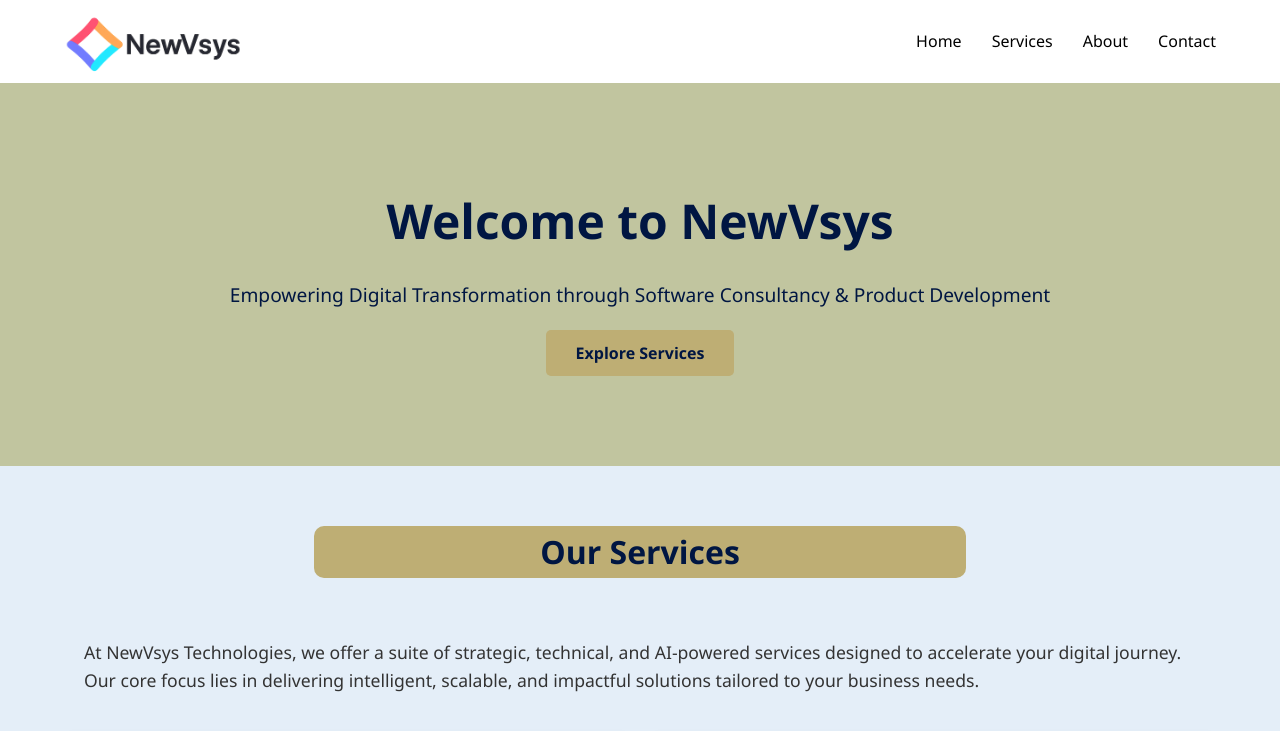
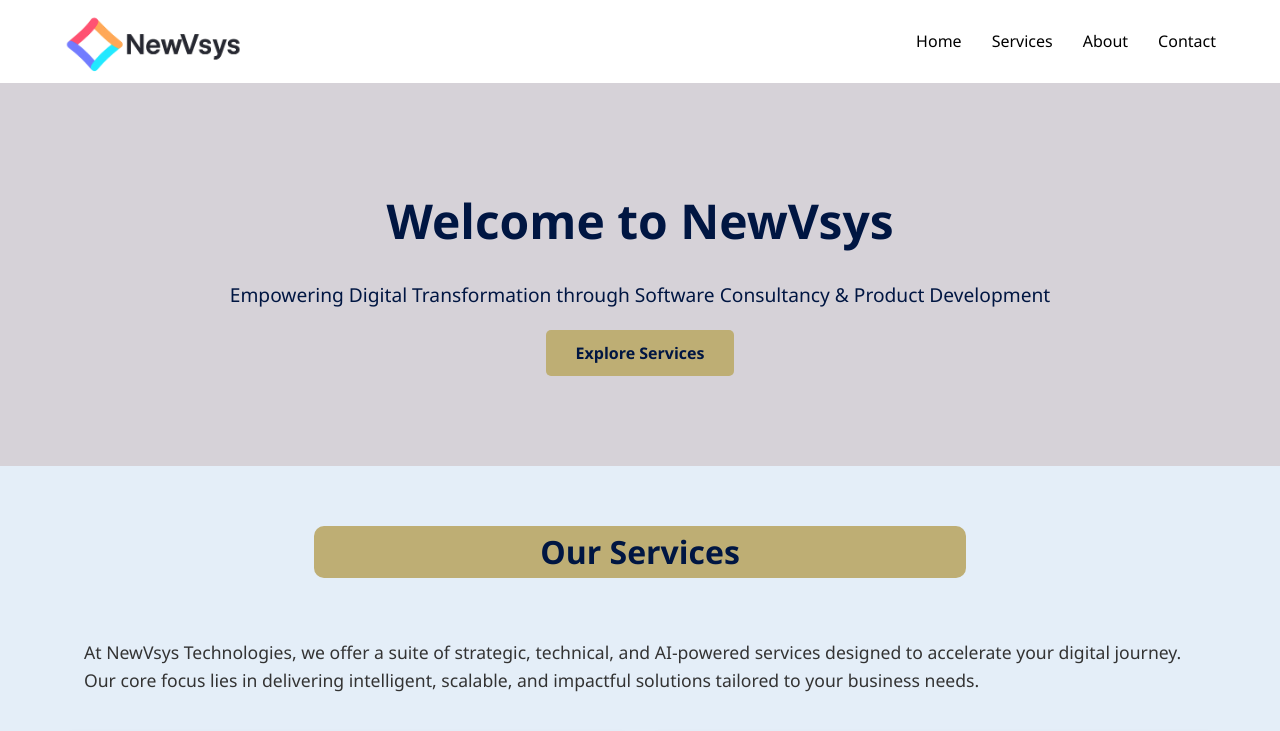
Before and after one commit to newvsys/website, a plain HTML site: page index.html in a window 1280 px wide. Shown: the top 731 px of the page. Drawn offline with Linux system fonts and the light colour scheme.

Commit message:
Update styles.css

```diff
--- a/styles.css
+++ b/styles.css
@@ -53,7 +53,7 @@ body {
 
 /* Hero Section */
 .hero {
-  background: linear-gradient(to right, #C1C59F, #C1C59F);
+  background: linear-gradient(to right, #D6D2D8, #D6D2D8);
   padding: 100px 0;
   text-align: center;
 }
```
